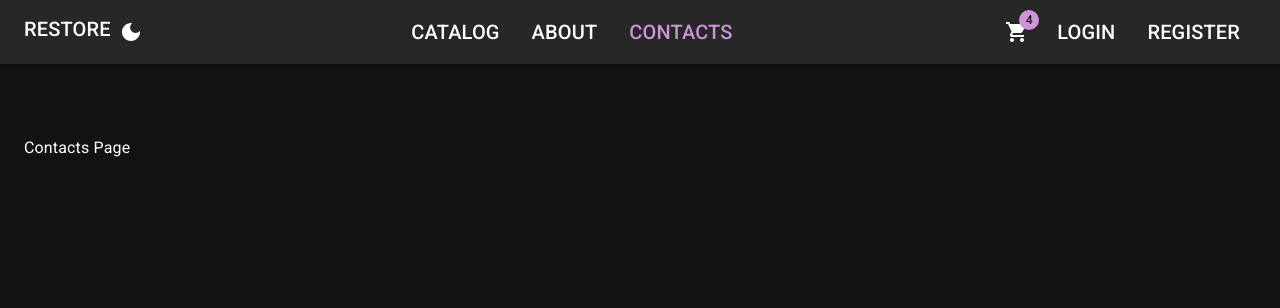
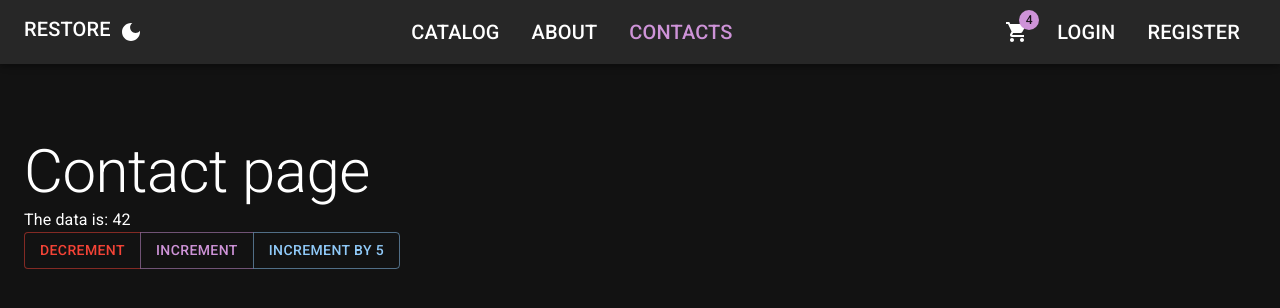
Before and after one commit to Dimisz/restore, a React (Vite) app in the folder client/: page /contacts in a window 1280 px wide. Shown: the top 308 px of the page. Built offline with nearby package versions, Linux system fonts and the light colour scheme.

Commit message:
Setup redux store and relace useEffect with RTK query

```diff
--- a/client/package.json
+++ b/client/package.json
@@ -15,8 +15,10 @@
     "@fontsource/roboto": "^5.2.6",
     "@mui/icons-material": "^7.2.0",
     "@mui/material": "^7.2.0",
+    "@reduxjs/toolkit": "^2.8.2",
     "react": "^19.1.0",
     "react-dom": "^19.1.0",
+    "react-redux": "^9.2.0",
     "react-router-dom": "^7.6.3"
   },
   "devDependencies": {
--- a/client/src/app/features/catalog/Catalog.tsx
+++ b/client/src/app/features/catalog/Catalog.tsx
@@ -1,17 +1,22 @@
-import { useEffect, useState } from "react";
-import type { Product } from "../../models/product";
+// import { useEffect, useState } from "react";
+// import type { Product } from "../../models/product";
 import ProductList from "./ProductList";
+import { useFetchProductsQuery } from "../contacts/catalogApi";
 
 
 export default function Catalog(){
-  const [products, setProducts] = useState<Product[]>([]);
-  useEffect(() => {
-      fetch('https://localhost:5001/api/products')
-        .then(response => response.json())
-        .then(data => setProducts(data))
-        .catch(e => console.log(`Error fetching data: ${e}`))
-    }, []);
+  // const [products, setProducts] = useState<Product[]>([]);
+  // useEffect(() => {
+  //     fetch('https://localhost:5001/api/products')
+  //       .then(response => response.json())
+  //       .then(data => setProducts(data))
+  //       .catch(e => console.log(`Error fetching data: ${e}`))
+  //   }, []);
+  // RELACE WITH THE RTK HOOK
+  const {data, isLoading} = useFetchProductsQuery();
+  if(isLoading || !data) return <div>Loading....</div>
+
   return(
-    <ProductList products={products} />
+    <ProductList products={data} />
   );
 }
--- a/client/src/app/features/contacts/ContactsPage.tsx
+++ b/client/src/app/features/contacts/ContactsPage.tsx
@@ -1,5 +1,24 @@
+import { useDispatch } from "react-redux"
+import { decrement, increment } from "./counterReducer"
+import { Button, ButtonGroup, Typography } from "@mui/material";
+import { useAppSelector } from "../../store/store";
+
 export default function ContactsPage(){
+  const {data} = useAppSelector(state => state.counter);
+  const dispatch = useDispatch();
   return(
-    <div>Contacts Page</div>
+    <>
+    <Typography variant="h2">
+      Contact page
+    </Typography>
+    <Typography variant="body1">
+      The data is: {data}
+    </Typography>
+    <ButtonGroup>
+      <Button onClick={() => dispatch(decrement(1))}color="error">Decrement</Button>
+      <Button onClick={() => dispatch(increment(1))}color="secondary">Increment</Button>
+      <Button onClick={() => dispatch(increment(5))}color="primary">Increment by 5</Button>
+    </ButtonGroup>
+    </>
   )
 }
--- /dev/null
+++ b/client/src/app/features/contacts/catalogApi.ts
@@ -0,0 +1,17 @@
+import { createApi, fetchBaseQuery } from "@reduxjs/toolkit/query/react";
+import type { Product } from "../../models/product";
+
+export const catalogApi = createApi({
+  reducerPath: 'catalogApi',
+  baseQuery: fetchBaseQuery({ baseUrl: 'https://localhost:5001/api' }),
+  endpoints: (builder) => ({
+    fetchProducts: builder.query<Product[], void>({
+      query: () => ({ url: "products" })
+    }),
+    fetchProductDetails: builder.query<Product, string>({
+      query: (productId) => `products/${productId}`
+    })
+  })
+});
+
+export const { useFetchProductDetailsQuery, useFetchProductsQuery } = catalogApi;
--- /dev/null
+++ b/client/src/app/features/contacts/counterReducer.ts
@@ -0,0 +1,59 @@
+import { createSlice } from "@reduxjs/toolkit"
+
+export type CounterState = {
+  data: number
+}
+
+const initialState: CounterState = {
+  data: 42
+}
+
+export const counterSlice = createSlice({
+  name: 'counter',
+  initialState,
+  reducers: {
+    increment: (state, action) => {
+      state.data += action.payload
+    },
+    decrement: (state, action) => {
+      state.data -= action.payload
+    }
+  }
+});
+
+export const { increment, decrement } = counterSlice.actions;
+
+
+
+
+
+
+export function incrementLegacy(amount = 1) {
+  return {
+    type: 'increment',
+    payload: amount
+  }
+}
+export function decrementLegacy(amount = 1) {
+  return {
+    type: 'decrement',
+    payload: amount
+  }
+}
+
+export default function counterReducer(state = initialState, action: { type: string, payload: number }) {
+  switch (action.type) {
+    case 'increment':
+      return {
+        ...state,
+        data: state.data + action.payload
+      }
+    case 'decrement':
+      return {
+        ...state,
+        data: state.data - action.payload
+      }
+    default:
+      return state;
+  }
+}
--- /dev/null
+++ b/client/src/app/store/store.ts
@@ -0,0 +1,25 @@
+import { configureStore, legacy_createStore } from "@reduxjs/toolkit";
+import counterReducer, { counterSlice } from "../features/contacts/counterReducer";
+import { useDispatch, useSelector } from "react-redux";
+import { catalogApi } from "../features/contacts/catalogApi";
+
+export function configureTheStore() {
+  return legacy_createStore(counterReducer);
+}
+
+export const store = configureStore({
+  reducer: {
+    [catalogApi.reducerPath]: catalogApi.reducer,
+    counter: counterSlice.reducer
+  },
+  // responsible for requests / caching
+  middleware: (getDefaultMiddleware) => getDefaultMiddleware().concat(catalogApi.middleware)
+});
+
+
+// TS setup
+export type RootState = ReturnType<typeof store.getState>
+export type AppDispatch = typeof store.dispatch;
+
+export const useAppDispatch = useDispatch.withTypes<AppDispatch>();
+export const useAppSelector = useSelector.withTypes<RootState>();
```
Also changed, not shown: client/src/main.tsx (+8 -1 lines), 1 other file (tests, documents, lock files or other folders).
